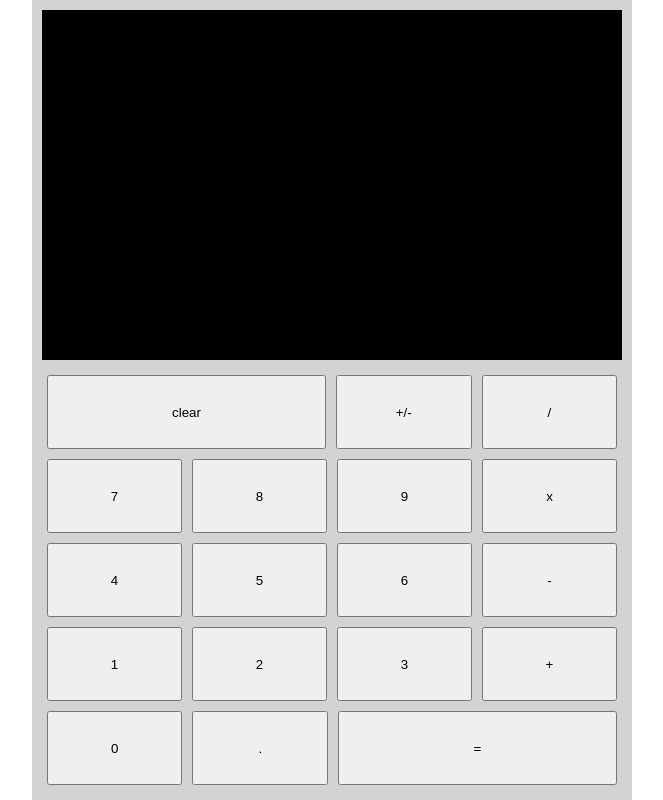
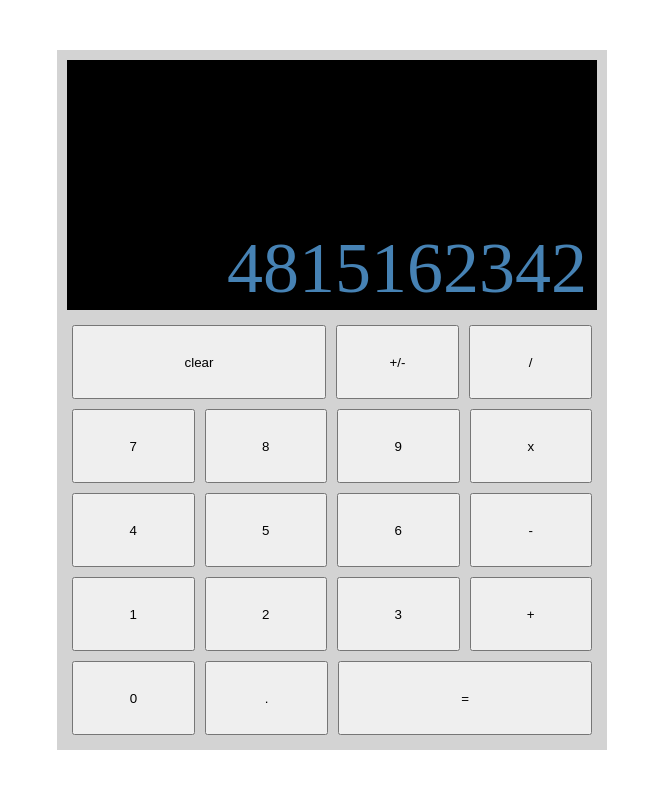
Before and after one commit to athaarsager/calculator, a plain HTML site: page index.html in a window 1280 px wide. Shown: the whole page, without its empty margins (308-971 px from the left). Drawn offline with Linux system fonts and the light colour scheme.

Commit message:
Create number text and adjust calc size

```diff
--- a/index.html
+++ b/index.html
@@ -11,7 +11,9 @@
 
 <body>
     <div id="calculator">
-        <div id="screen"></div>
+        <div id="screen">
+            <div id="numberText">4815162342</div>
+        </div>
         <div id="buttonContainer">
             <div class="row">
                 <button id="clearButton">clear</button>
--- a/style.css
+++ b/style.css
@@ -1,11 +1,11 @@
 :root {
-    --calculatorHeight: 800px;
+    --calculatorHeight: 700px;
     /*declaring css variables*/
-    --calculatorWidth: 600px;
+    --calculatorWidth: 550px;
     /*variables do not have to be declared in root*/
-    --screenHeight: 350px;
+    --screenHeight: 250px;
     /*but declaring in root ensures they can be accessed anywhere*/
-    --screenWidth: 580px;
+    --screenWidth: 530px;
     --buttonContainerHeight: calc(var(--calculatorHeight) - var(--screenHeight) - 30px);
     /*need to include spaces on both sides of operator or doesn't work*/
     --buttonWidth: calc(var(--screenWidth) / 4);
@@ -29,9 +29,18 @@
     background-color: black;
     height: var(--screenHeight);
     width: var(--screenWidth);
+    display: flex;
+    justify-content: end;
+    align-items: end;
     margin-top: 10px;
     margin-left: auto;
     margin-right: auto;
+}
+
+#numberText {
+    color: steelblue;
+    font-size: 72px;
+    margin-right: 10px;
 }
 
 #buttonContainer {
```
